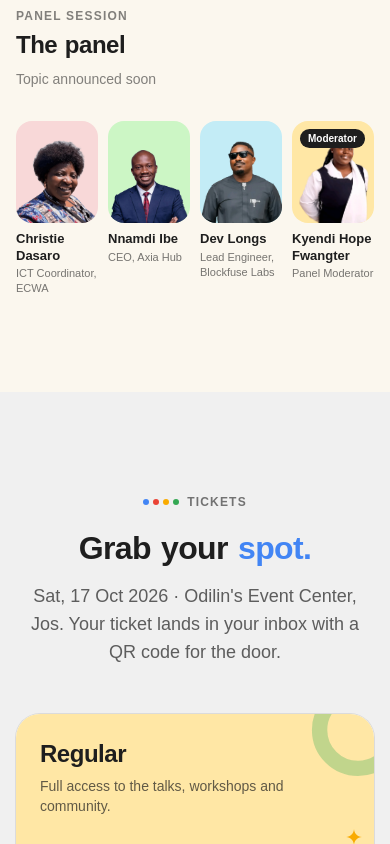
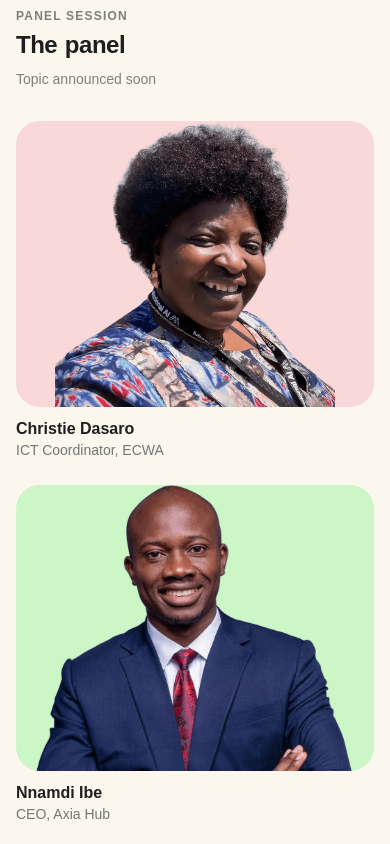
Before and after one commit to olathedev/gdg-jos-website-v1, a Next.js app: page / in a window 390 px wide. Shown: the part 4940-5784 px from the top of the page. Built offline with nearby package versions, Linux system fonts and the light colour scheme; no server answers; a web font is replaced by a local one.

Commit message:
style: panel stacks one per row on mobile

```diff
--- a/components/df26/Speakers.tsx
+++ b/components/df26/Speakers.tsx
@@ -137,26 +137,26 @@ function Panel() {
         {!title && <p className="text-sm text-ink/55">Topic announced soon</p>}
       </Reveal>
       <ul
-        className="mt-8 grid gap-2.5 sm:gap-5"
-        // Keep every panelist on one row, whatever the screen size.
-        style={{ gridTemplateColumns: `repeat(${members.length}, minmax(0, 1fr))` }}
+        // One per row on mobile; every panelist on one row from tablet up.
+        className="mt-8 grid grid-cols-1 gap-6 sm:grid-cols-[repeat(var(--cols),minmax(0,1fr))] sm:gap-5"
+        style={{ "--cols": members.length } as React.CSSProperties}
       >
         {members.map((m, i) => (
           <Reveal as="li" key={m.name} delay={i * 0.06} className="group">
-            <div className={`relative aspect-[4/5] overflow-hidden rounded-2xl sm:rounded-3xl ${panelTints[i % panelTints.length]}`}>
+            <div className={`relative aspect-[5/4] overflow-hidden rounded-3xl sm:aspect-[4/5] ${panelTints[i % panelTints.length]}`}>
               <Image
                 src={m.image}
                 alt={m.name}
                 fill
-                sizes="(min-width: 640px) 30vw, 33vw"
+                sizes="(min-width: 640px) 25vw, 90vw"
                 className="object-contain object-bottom transition-transform duration-500 group-hover:scale-[1.03]"
               />
               {m.moderator && (
-                <span className="absolute top-2 left-2 rounded-full bg-ink px-2 py-0.5 text-[10px] font-semibold text-white sm:top-3 sm:left-3 sm:px-3 sm:py-1 sm:text-xs">Moderator</span>
+                <span className="absolute top-3 left-3 rounded-full bg-ink px-3 py-1 text-xs font-semibold text-white">Moderator</span>
               )}
             </div>
-            <p className="mt-2 text-[13px] leading-tight font-semibold sm:mt-3 sm:text-base">{m.name}</p>
-            <p className="mt-0.5 text-[11px] leading-snug text-ink/60 sm:text-sm">{m.role}</p>
+            <p className="mt-3 text-base leading-tight font-semibold">{m.name}</p>
+            <p className="mt-0.5 text-sm leading-snug text-ink/60">{m.role}</p>
           </Reveal>
         ))}
       </ul>
```
